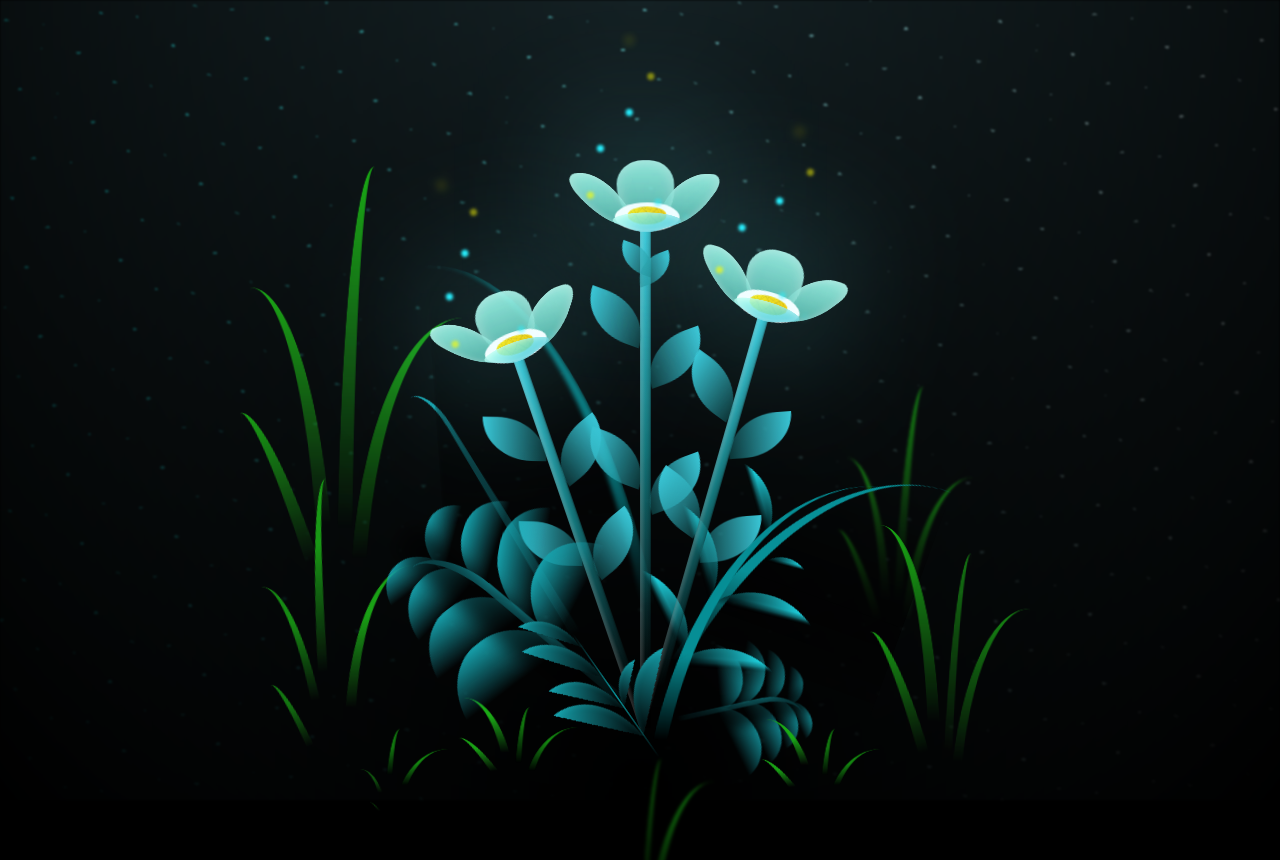
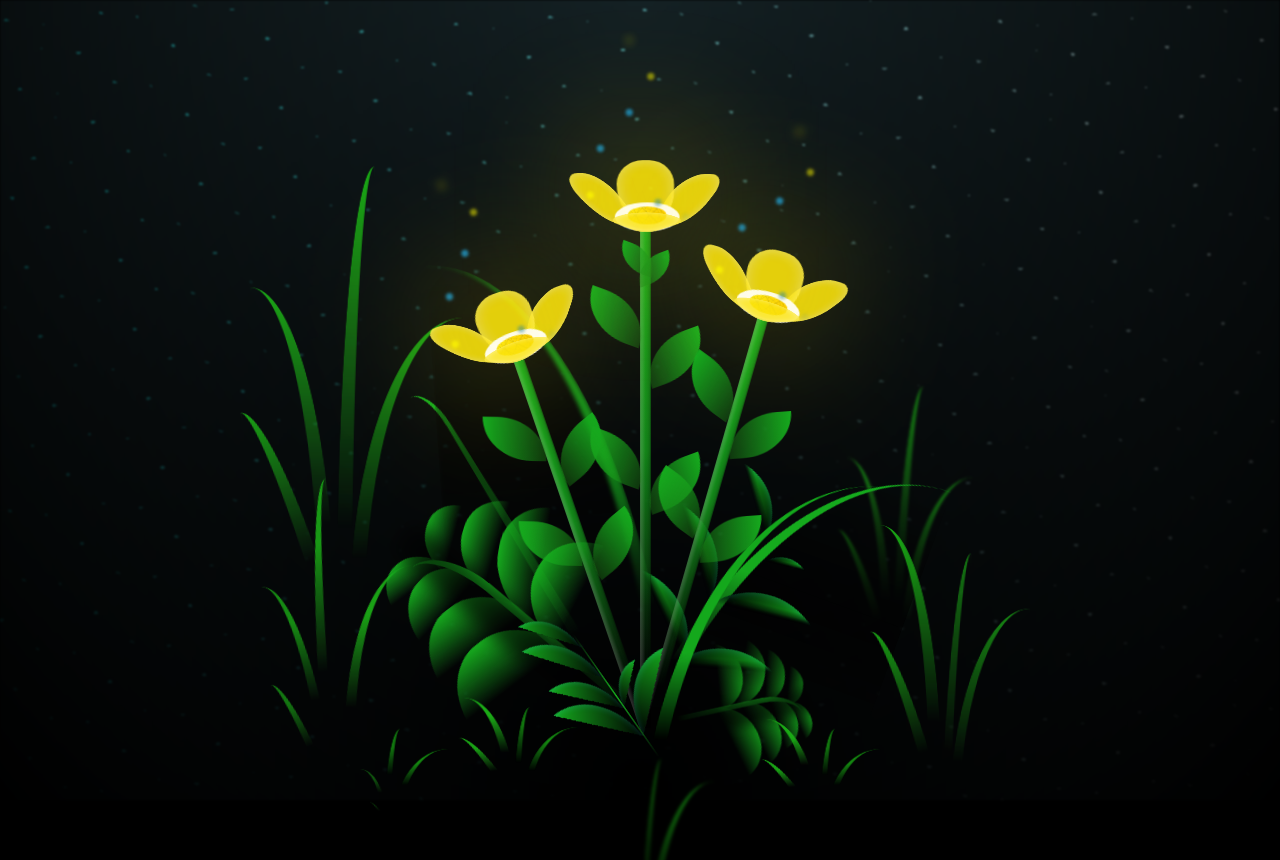
Before and after one commit to kaio0w/flowa, a plain HTML site: page flower.html in a window 1280 px wide. Shown: the top 860 px of the page. Drawn offline with Linux system fonts and the light colour scheme.

Commit message:
sunflowa
sunflowa

```diff
--- a/css/main.css
+++ b/css/main.css
@@ -154,7 +154,7 @@ body {
   transform: translate(-50%, -100%);
   width: 8vmin;
   height: 8vmin;
-  background-color: #6bf0ff;
+  background-color: #fae209;
   filter: blur(10vmin);
 }
 .flower__leaf {
@@ -164,8 +164,8 @@ body {
   width: 8vmin;
   height: 11vmin;
   border-radius: 51% 49% 47% 53%/44% 45% 55% 69%;
-  background-color: #a7ffee;
-  background-image: linear-gradient(to top, #54b8aa, #a7ffee);
+  background-color: #fae209;
+  background-image: linear-gradient(to top, #fae209, #fae209);
   transform-origin: bottom center;
   opacity: 0.9;
   box-shadow: inset 0 0 2vmin rgba(255, 255, 255, 0.5);
@@ -185,7 +185,7 @@ body {
   transform-origin: bottom left;
   border-radius: 4vmin 10vmin 4vmin 4vmin;
   transform: translate(0%, 18%) rotateX(70deg) rotate(-43deg);
-  background-image: linear-gradient(to top, #39c6d6, #a7ffee);
+  background-image: linear-gradient(to top, #fae209, #fae209);
   z-index: 1;
   opacity: 0.8;
 }
@@ -212,7 +212,7 @@ body {
 .flower__line {
   height: 55vmin;
   width: 1.5vmin;
-  background-image: linear-gradient(to left, rgba(0, 0, 0, 0.2), transparent, rgba(255, 255, 255, 0.2)), linear-gradient(to top, transparent 10%, #14757a, #39c6d6);
+  background-image: linear-gradient(to left, rgba(0, 0, 0, 0.2), transparent, rgba(255, 255, 255, 0.2)), linear-gradient(to top, transparent 10%, rgb(19, 133, 25), #15aa1d);
   box-shadow: inset 0 0 2px rgba(0, 0, 0, 0.5);
   -webkit-animation: grow-flower-tree 4s backwards;
           animation: grow-flower-tree 4s backwards;
@@ -227,7 +227,7 @@ body {
   height: var(--h);
   border-top-right-radius: var(--h);
   border-bottom-left-radius: var(--h);
-  background-image: linear-gradient(to top, rgba(20, 117, 122, 0.4), #39c6d6);
+  background-image: linear-gradient(to top, rgba(28, 122, 20, 0.4), #15aa1d);
 }
 .flower__line__leaf--1 {
   transform: rotate(70deg) rotateY(30deg);
@@ -271,7 +271,7 @@ body {
           animation: light-ans 4s linear infinite backwards;
 }
 .flower__light:nth-child(odd) {
-  background-color: #23f0ff;
+  background-color: #157baa;
 }
 .flower__light--1 {
   left: -2vmin;
@@ -314,7 +314,7 @@ body {
           animation-delay: 3.5s;
 }
 .flower__grass {
-  --c: #159faa;
+  --c: #15aa1d;
   --line-w: 1.5vmin;
   position: absolute;
   bottom: 12vmin;
@@ -536,7 +536,7 @@ body {
 .flower__g-long {
   --w: 2vmin;
   --h: 6vmin;
-  --c: #159faa;
+  --c: #15aa1d;
   position: absolute;
   bottom: 10vmin;
   left: -3vmin;
@@ -592,9 +592,9 @@ body {
   width: 30vmin;
   height: 50vmin;
   border-top-left-radius: 100%;
-  border-left: 2vmin solid #079097;
+  border-left: 2vmin solid #15aa1d;
   background-image: linear-gradient(to bottom, transparent, var(--dark-color) 60%);
-  -webkit-mask-image: linear-gradient(to top, transparent 30%, #079097 60%);
+  -webkit-mask-image: linear-gradient(to top, transparent 30%, #15aa1d 60%);
 }
 .flower__g-right--1 {
   -webkit-animation: flower-g-right-ans 2.5s linear infinite;
@@ -672,7 +672,7 @@ body {
 .flower__g-front__line {
   width: 0.3vmin;
   height: 20vmin;
-  background-image: linear-gradient(to top, transparent, #079097, transparent 100%);
+  background-image: linear-gradient(to top, transparent, #15aa1d, transparent 100%);
   position: relative;
 }
 .flower__g-front__leaf-wrapper {
@@ -780,9 +780,9 @@ body {
   height: 10vmin;
   border-radius: 100% 0% 0% 100%/100% 100% 0% 0%;
   box-shadow: inset 0 2px 1vmin hsla(184deg, 97%, 58%, 0.2);
-  background-image: linear-gradient(to bottom left, transparent, var(--dark-color)), linear-gradient(to bottom right, #159faa 50%, transparent 50%, transparent);
-  -webkit-mask-image: linear-gradient(to bottom right, #159faa 50%, transparent 50%, transparent);
-  mask-image: linear-gradient(to bottom right, #159faa 50%, transparent 50%, transparent);
+  background-image: linear-gradient(to bottom left, transparent, var(--dark-color)), linear-gradient(to bottom right, #15aa1d 50%, transparent 50%, transparent);
+  -webkit-mask-image: linear-gradient(to bottom right, #15aa1d 50%, transparent 50%, transparent);
+  mask-image: linear-gradient(to bottom right, #15aa1d 50%, transparent 50%, transparent);
 }
 .flower__g-fr {
   position: absolute;
@@ -813,8 +813,8 @@ body {
   width: 30vmin;
   height: 50vmin;
   border-top-left-radius: 100%;
-  border-left: 2vmin solid #079097;
-  -webkit-mask-image: linear-gradient(to top, transparent 25%, #079097 50%);
+  border-left: 2vmin solid #15aa1d;
+  -webkit-mask-image: linear-gradient(to top, transparent 25%, #15aa1d 50%);
   position: relative;
   z-index: 1;
 }
@@ -826,8 +826,8 @@ body {
   height: 10vmin;
   border-radius: 100% 0% 0% 100%/100% 100% 0% 0%;
   box-shadow: inset 0 2px 1vmin hsla(184deg, 97%, 58%, 0.2);
-  background-image: linear-gradient(to bottom left, transparent, var(--dark-color) 98%), linear-gradient(to bottom right, #23f0ff 45%, transparent 50%, transparent);
-  -webkit-mask-image: linear-gradient(135deg, #159faa 40%, transparent 50%, transparent);
+  background-image: linear-gradient(to bottom left, transparent, var(--dark-color) 98%), linear-gradient(to bottom right, #15aa1d 45%, transparent 50%, transparent);
+  -webkit-mask-image: linear-gradient(135deg, #15aa1d 40%, transparent 50%, transparent);
 }
 .flower__g-fr__leaf--1 {
   left: 20vmin;
@@ -956,7 +956,7 @@ body {
   transform: scale(0.8) rotate(-5deg);
 }
 .long-g--1 .leaf {
-  -webkit-mask-image: linear-gradient(to top, transparent 40%, #079097 80%) !important;
+  -webkit-mask-image: linear-gradient(to top, transparent 40%, #15aa1d 80%) !important;
 }
 .long-g--1 .leaf--1 {
   --w: 5vmin;
@@ -971,7 +971,7 @@ body {
   transform: scale(0.6) rotateX(60deg);
 }
 .long-g--2 .leaf, .long-g--3 .leaf {
-  -webkit-mask-image: linear-gradient(to top, transparent 50%, #079097 80%) !important;
+  -webkit-mask-image: linear-gradient(to top, transparent 50%, #15aa1d 80%) !important;
 }
 .long-g--2 .leaf--1, .long-g--3 .leaf--1 {
   left: -1vmin;
@@ -982,7 +982,7 @@ body {
   bottom: 0vmin;
 }
 .long-g--3 .leaf {
-  -webkit-mask-image: linear-gradient(to top, transparent 40%, #079097 80%) !important;
+  -webkit-mask-image: linear-gradient(to top, transparent 40%, #15aa1d 80%) !important;
 }
 .long-g--4 {
   left: 25vmin;
@@ -991,7 +991,7 @@ body {
   transform: scale(0.6) rotateX(60deg);
 }
 .long-g--4 .leaf {
-  -webkit-mask-image: linear-gradient(to top, transparent 50%, #079097 80%) !important;
+  -webkit-mask-image: linear-gradient(to top, transparent 50%, #15aa1d 80%) !important;
 }
 .long-g--5 {
   left: 42vmin;
```
